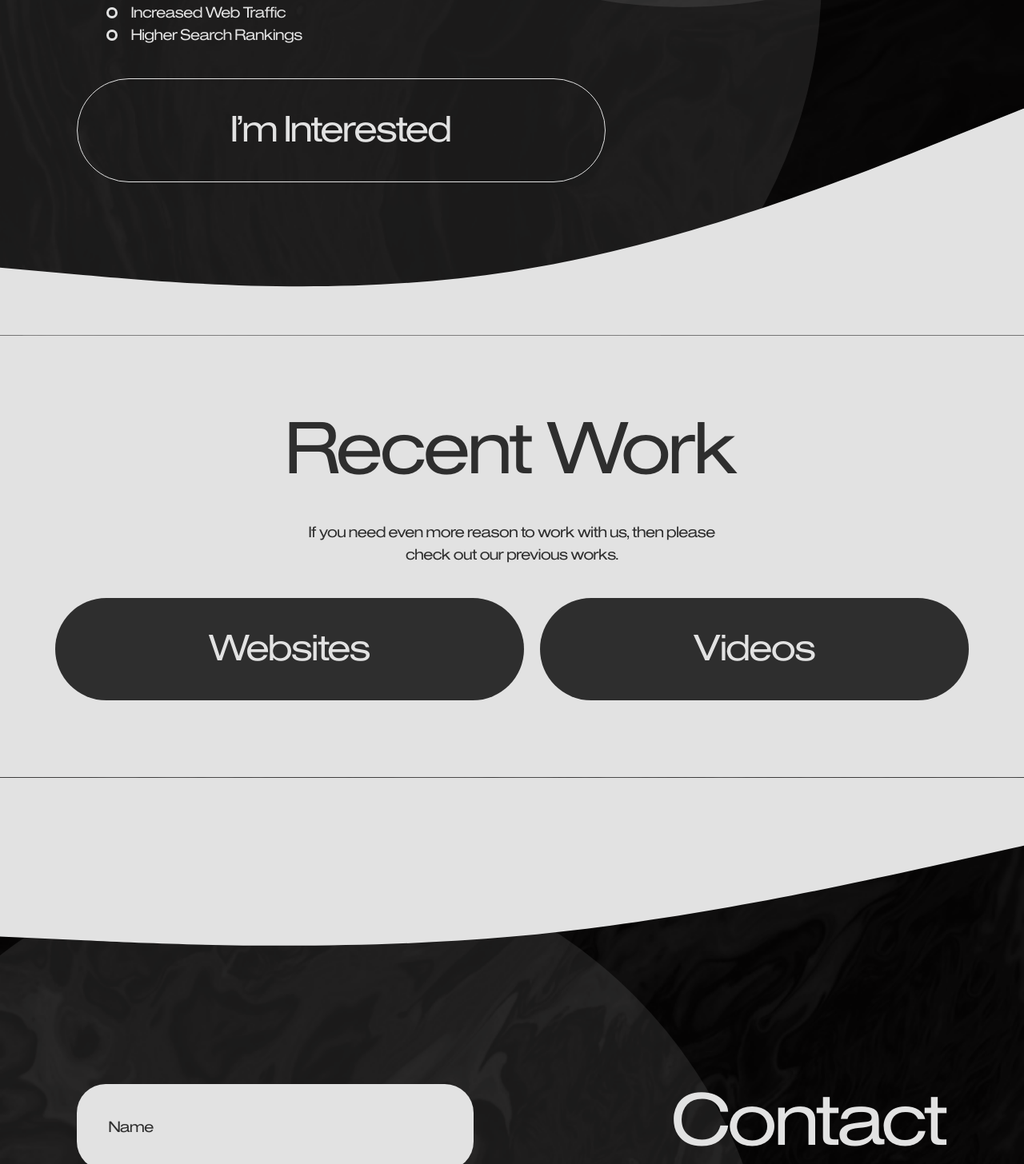
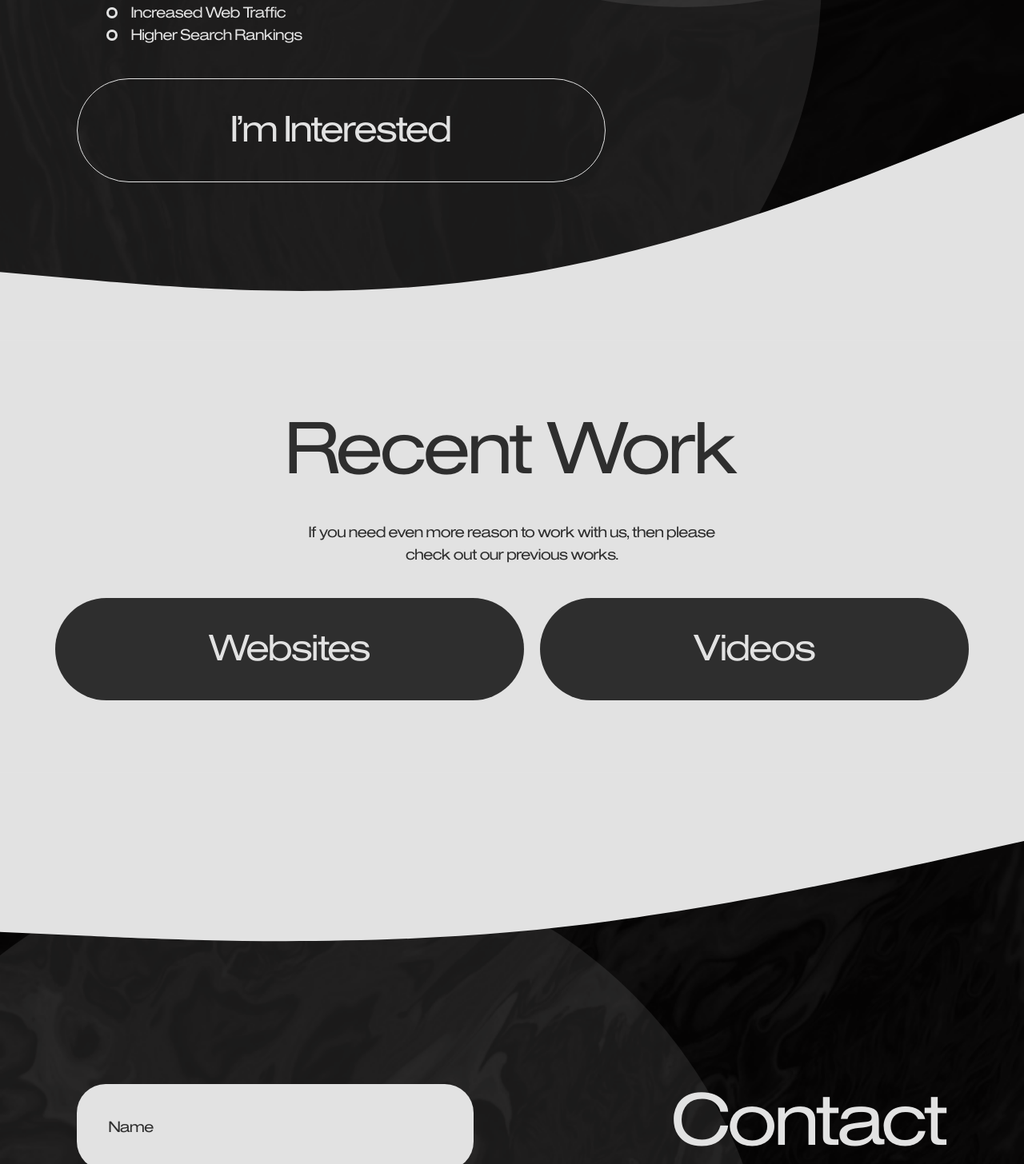
Before and after one commit to julianjfouf/launchlevelsremastered, a Next.js app: page / in a window 1280 px wide. Shown: the part 2721-4177 px from the top of the page at 80% size. Built offline with nearby package versions, Linux system fonts and the light colour scheme.

Commit message:
fixing bug

```diff
--- a/src/components/Work.jsx
+++ b/src/components/Work.jsx
@@ -4,7 +4,7 @@ import Button from "./subcomponents/Button";
 const Work = () => {
   return (
     <div className="py-24 lg:px-24 px-12 flex flex-col justify-center items-center relative">
-      <div className="absolute top-0 left-0 right-0 -translate-y-[100%]">
+      <div className="absolute top-0 left-0 right-0 -translate-y-[98%]">
         <svg xmlns="http://www.w3.org/2000/svg" viewBox="0 0 1440 320">
           <path
             fill="#e2e2e2"
@@ -22,7 +22,7 @@ const Work = () => {
         <Button text="Websites" />
         <Button text="Videos" />
       </div>
-      <div className="absolute bottom-0 left-0 right-0 translate-y-[100%] z-20">
+      <div className="absolute bottom-0 left-0 right-0 translate-y-[98%] z-20">
       <svg xmlns="http://www.w3.org/2000/svg" viewBox="0 0 1440 320"><path fill="#e2e2e2" fill-opacity="1" d="M0,224L120,229.3C240,235,480,245,720,224C960,203,1200,149,1320,122.7L1440,96L1440,0L1320,0C1200,0,960,0,720,0C480,0,240,0,120,0L0,0Z"></path></svg>
       </div>
     </div>
```
